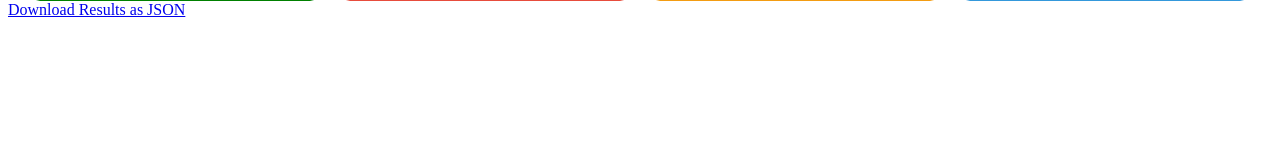
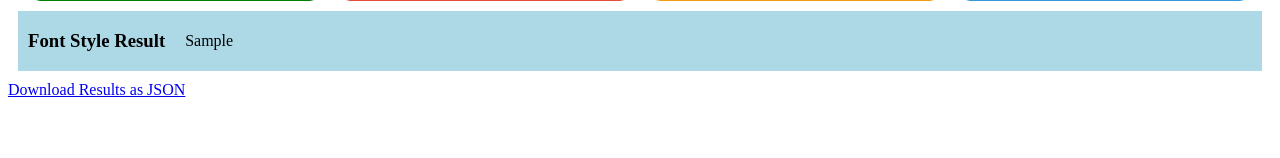
Before and after one commit to philthesoftwareengineer/access_scanner, a Django app: template accessibility_scanner/scanner/templates/scanner/dashboard.html in a window 1280 px wide. Shown: the part 290-448 px from the top of the page. Run offline with Django 4.2, Linux system fonts and the light colour scheme; the template is opened without the code that fills it: most values are stand-ins (such as "Sample title", 1, 10 or a date in 2020).

Commit message:
Added serif font checker to main script and result to dashboard

```diff
--- a/accessibility_scanner/scanner/static/scanner/styles.css
+++ b/accessibility_scanner/scanner/static/scanner/styles.css
@@ -2,6 +2,10 @@
 h2 {
     margin: 0;
     font-size: 1.5rem;
+}
+
+h4 {
+    font-weight: normal;
 }
 
 /* p {
@@ -12,6 +16,15 @@ h2 {
     display: flex;
     gap: 20px;
     justify-content: center;
+}
+
+.serif-result {
+    display: flex;
+    gap: 20px;
+    justify-content: left;
+    background-color: lightblue;
+    padding-left: 10px;
+    margin: 10px;
 }
 
 .tile {
@@ -68,6 +81,7 @@ p {
     padding: 10px;
 }
 
+
 h1 {
     padding-left: 10px;
 }
--- a/accessibility_scanner/scanner/templates/scanner/dashboard.html
+++ b/accessibility_scanner/scanner/templates/scanner/dashboard.html
@@ -32,6 +32,10 @@
             <p>Example: {{ skipped_example }}</p>
         </div>
     </div>
+    <div class="serif-result">
+        <h3>Font Style Result</h3>
+        <h4>{{ serif_font_check }}</h4>
+    </div>
 </body>
 <footer> <!-- Download link for the JSON file -->
     <a href="{% url 'download_json' %}" class="btn btn-primary">Download Results as JSON</a></footer>
--- a/accessibility_scanner/scanner/views.py
+++ b/accessibility_scanner/scanner/views.py
@@ -52,6 +52,7 @@ def dashboard(request):
         warnings_df = pd.DataFrame(json_data['warnings'])
         success_df = pd.DataFrame(json_data['success'])
         skipped_df = pd.DataFrame(json_data['skipped'])
+        serif_result = json_data['serif_font_check'][0]
 
         failures_count = len(failures_df)
         warnings_count = len(warnings_df)
@@ -92,6 +93,7 @@ def dashboard(request):
         'warning_example': warning_example,
         'skipped_example': skipped_example,
         'success_example': success_example,
+        'serif_font_check': serif_result,
     }
 
     return render(request, 'scanner/dashboard.html', context)
```
Also changed, not shown: accessibility_scanner/scanner/wcag_script.py (+21 -1 lines).
